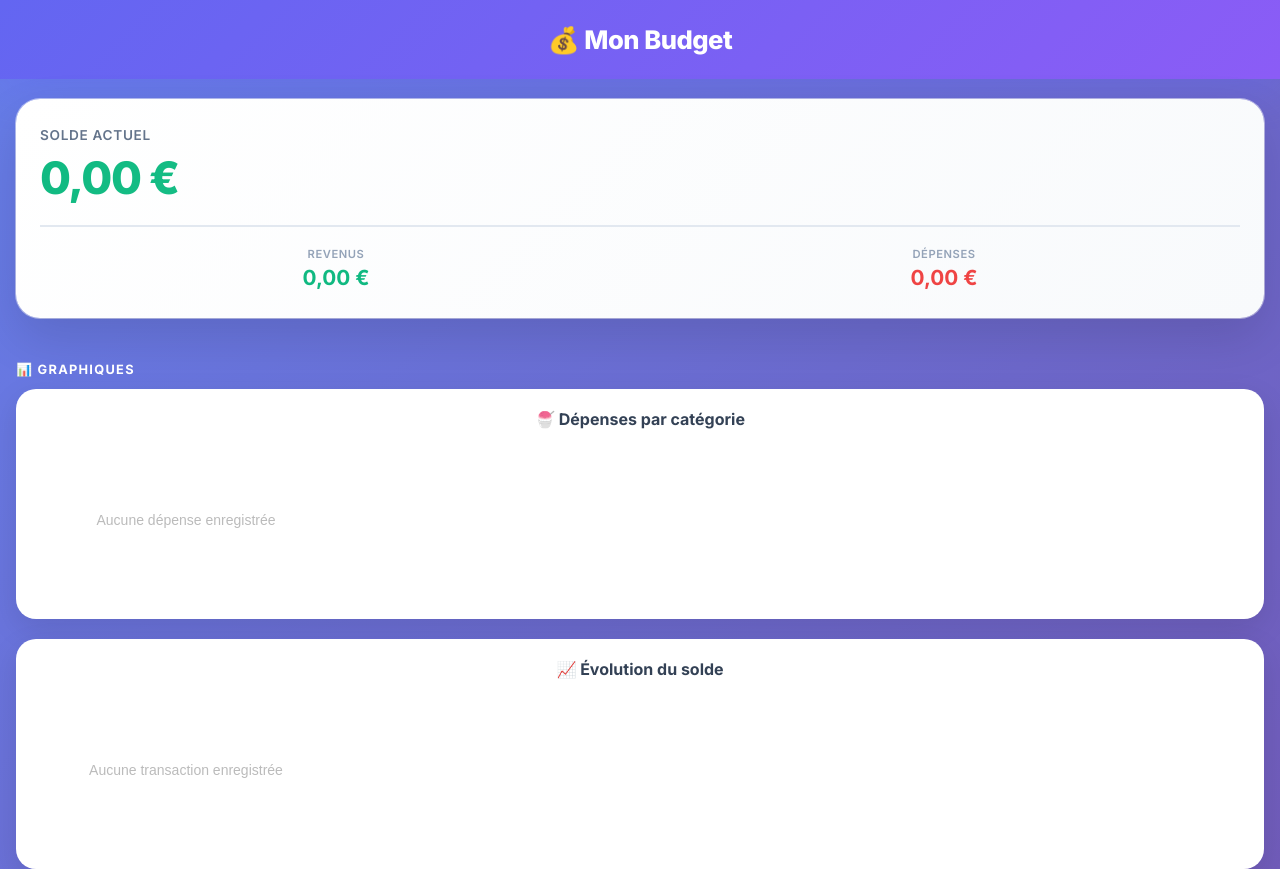
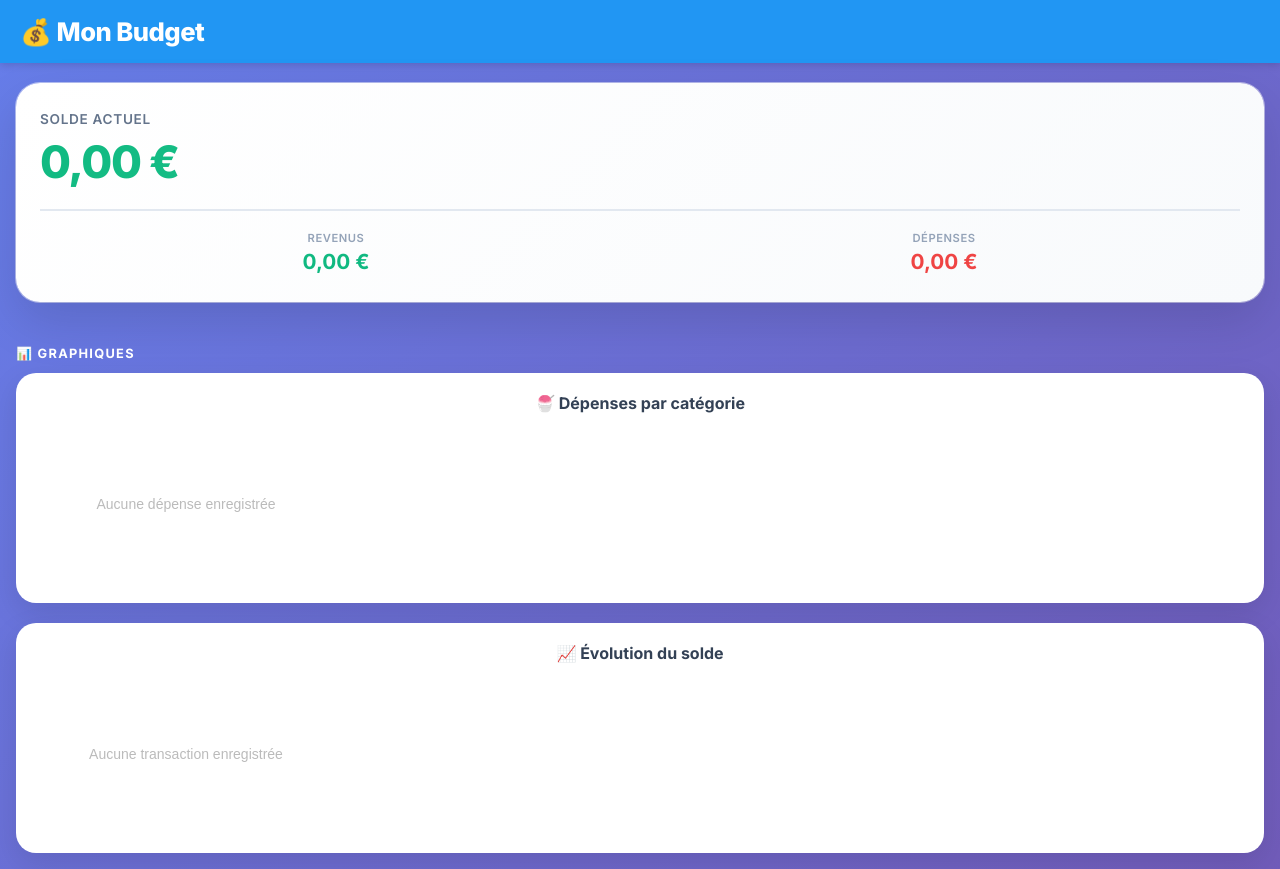
Before and after one commit to crisded/mon-budget-ocr, a plain HTML site: page index.html in a window 1280 px wide. Shown: the top 869 px of the page. Drawn offline with nearby package versions, Linux system fonts and the light colour scheme.

Commit message:
Amélioration du design avec header bleu et styles inspirés

```diff
--- a/index.html
+++ b/index.html
@@ -16,7 +16,7 @@
     * { box-sizing: border-box; margin: 0; padding: 0; }
     body { font-family: 'Inter', -apple-system, BlinkMacSystemFont, sans-serif; background: linear-gradient(135deg, #667eea 0%, #764ba2 100%); color: #1e293b; min-height: 100vh; padding-bottom: 80px; }
 
-    header { background: linear-gradient(135deg, #6366f1 0%, #8b5cf6 100%); color: white; padding: 24px 20px; text-align: center; box-shadow: 0 10px 40px rgba(99,102,241,0.3); }
+header { background: #2196F3; color: white; padding: 16px 20px; text-align: center; box-shadow: 0 2px 8px rgba(0,0,0,0.15); display: flex; align-items: center; justify-content: space-between; }
     header h1 { font-size: 1.6rem; font-weight: 800; letter-spacing: -0.02em; }
 
     .container { max-width: 800px; margin: 0 auto; padding: 0 16px; }
```
